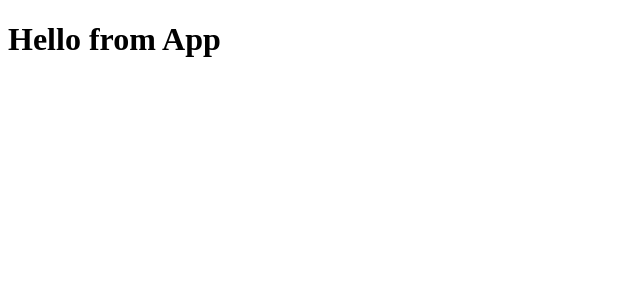
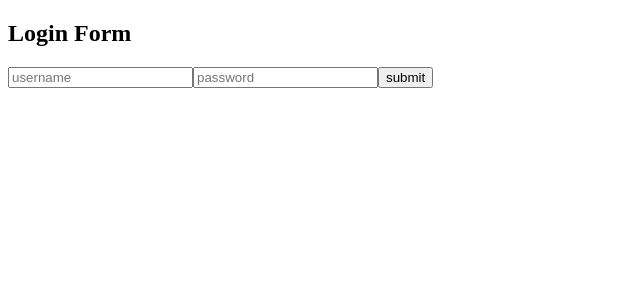
Before and after one commit to martingaida/medium-clone, a React (Create React App) app in the folder frontend/: page /login in a window 1280 px wide. Shown: the top 300 px of the page, without its empty margins (0-640 px from the left). Built offline with nearby package versions, Linux system fonts and the light colour scheme; no server answers.

Commit message:
COMPLETED User Login Authentication

```diff
--- a/frontend/src/App.js
+++ b/frontend/src/App.js
@@ -1,6 +1,22 @@
+import { Route, Switch } from 'react-router-dom';
+import { Provider } from 'react-redux';
+import LoginForm from './components/loginForm';
+import Home from './components/home';
+import configureStore from './store';
+
 function App() {
+
   return (
-    <h1>Hello from App</h1>
+    <>
+      <Switch>
+        <Route path='/login'>
+          <LoginForm />
+        </Route>
+        <Route path='/home'>
+          <Home />
+        </Route>
+      </Switch>
+    </>
   );
 }
 
--- /dev/null
+++ b/frontend/src/components/home/index.js
@@ -0,0 +1,11 @@
+import { useSelector } from 'react-redux';
+
+function Home() {
+    const session = useSelector(state => state)
+    console.log(session)
+    return (
+        <h1>Session?</h1>
+    )
+}
+
+export default Home;
--- /dev/null
+++ b/frontend/src/components/loginForm/index.js
@@ -0,0 +1,58 @@
+import { useState } from 'react';
+import { useHistory } from 'react-router-dom';
+import { useDispatch, useSelector } from 'react-redux';
+import { login } from '../../store/session';
+
+function LoginForm() {
+    const [username, setUsername] = useState('');
+    const [password, setPassword] = useState('');
+
+    const state = useSelector(state => state);
+    const dispatch = useDispatch();
+    const history = useHistory();
+
+    const reset = () => {
+        setUsername('')
+        setPassword('')
+    };
+
+    const handleSubmit = (e) => {
+        e.preventDefault()
+
+        const user = {
+            credential: username,
+            password
+        }
+
+        dispatch(login(user));
+        console.log('Session: ', state.session)
+        reset()
+        if (state.session.user) history.push('/home')
+
+    };
+
+    return (
+        <div className='form-component'>
+            <h2>Login Form</h2>
+            <form onSubmit={handleSubmit}>
+                <input
+                    type='text'
+                    name='username'
+                    placeholder='username'
+                    value={username}
+                    onChange={(e) => setUsername(e.target.value)}
+                />
+                <input
+                    type='text'
+                    name='password'
+                    placeholder='password'
+                    value={password}
+                    onChange={(e) => setPassword(e.target.value)}
+                />
+                <input type='submit' value='submit'/>
+            </form>
+        </div>
+    )
+}
+
+export default LoginForm;
--- a/frontend/src/store/index.js
+++ b/frontend/src/store/index.js
@@ -1,8 +1,9 @@
 import { createStore, combineReducers, applyMiddleware, compose } from 'redux';
 import thunk from 'redux-thunk';
+import { sessionReducer } from './session';
 
 const rootReducer = combineReducers({
-
+  session: sessionReducer
 });
 
 let enhancer;
--- /dev/null
+++ b/frontend/src/store/session.js
@@ -0,0 +1,57 @@
+import { csrfFetch } from './csrf';
+
+const CREATE_SESSION = 'session/CREATE'
+const DELETE_SESSION = 'session/DELETE'
+
+export const createSession = (user) => {
+    console.log('createSession - user: ', user)
+    return {
+        type: CREATE_SESSION,
+        payload: {
+            id: user.id,
+            username: user.username,
+            email: user.email,
+            createdAt: user.createdAt,
+            updatedAt: user.updatedAt
+        }
+    };
+};
+
+export const deleteSession = () => {
+    return {
+        type: DELETE_SESSION
+    };
+};
+
+export const login = (user) => async (dispatch) => {
+    const { credential, password } = user;
+    const response = await csrfFetch('/api/session', {
+        method: 'POST',
+        body: JSON.stringify({
+            credential,
+            password
+        })
+    });
+    const data = await response.json();
+    console.log('Data: ', data)
+    dispatch(createSession(data.user));
+    return response;
+};
+
+const initialState = { user: null }
+
+export const sessionReducer = (state = initialState, action) => {
+    switch (action.type) {
+        case CREATE_SESSION: {
+            const newState = {...state}
+            newState.user = action.payload
+            return newState
+        }
+        case DELETE_SESSION: {
+            const newState = initialState
+            return newState
+        }
+        default:
+            return state;
+    }
+};
```
Also changed, not shown: 2 other files (tests, documents, lock files or other folders).
